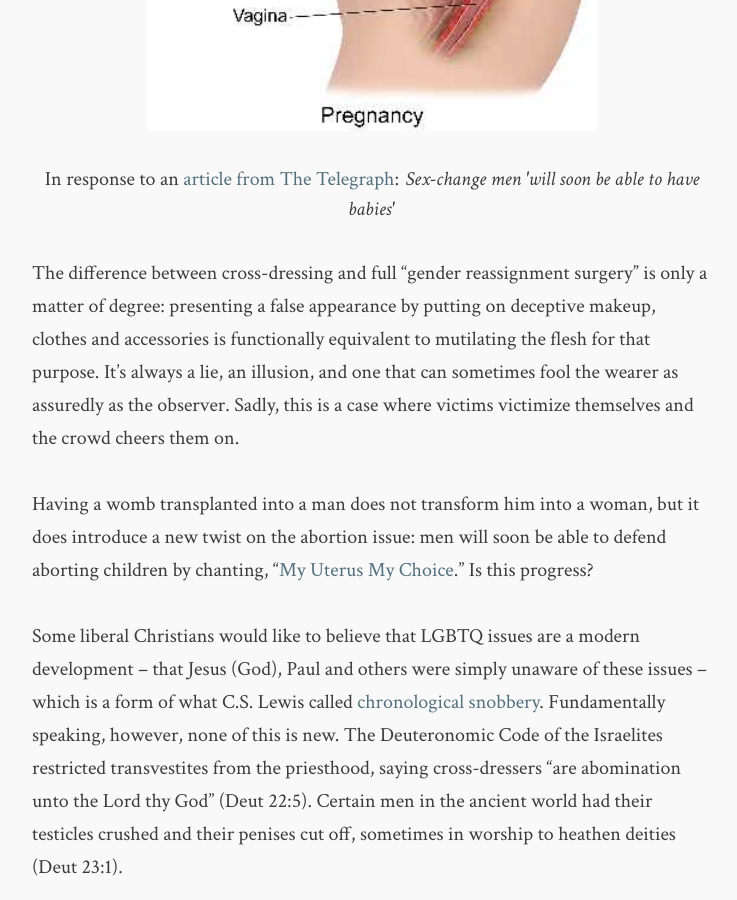
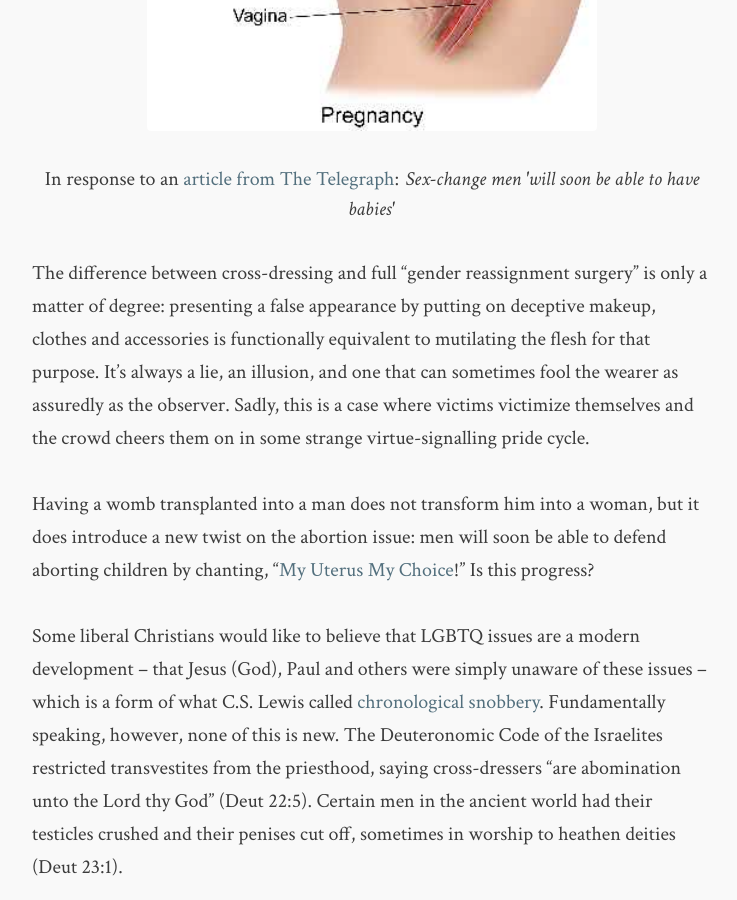
Before and after one commit to flashlightministries/oilforlight, a Jekyll site: the page built from _posts/2017-11-04-transgender-pretender.md, in a window 1280 px wide and 900 px high, scrolled down 586 px. Shown: the whole window, without its empty margins (268-1005 px from the left). Built offline with Jekyll 4.4.1, drawn with Linux system fonts in a browser that asks for light colours; nearby versions of some CDN libraries.

Commit message:
Update 2017-11-04-transgender-pretender.md

```diff
--- a/_posts/2017-11-04-transgender-pretender.md
+++ b/_posts/2017-11-04-transgender-pretender.md
@@ -11,9 +11,9 @@ image:
 comments: false
 ---
 
-The difference between cross-dressing and full "gender reassignment surgery" is only a matter of degree: presenting a false appearance by putting on deceptive makeup, clothes and accessories is functionally equivalent to mutilating the flesh for that purpose.  It's always a lie, an illusion, and one that can sometimes fool the wearer as assuredly as the observer.  Sadly, this is a case where victims victimize themselves and the crowd cheers them on.
+The difference between cross-dressing and full "gender reassignment surgery" is only a matter of degree: presenting a false appearance by putting on deceptive makeup, clothes and accessories is functionally equivalent to mutilating the flesh for that purpose.  It's always a lie, an illusion, and one that can sometimes fool the wearer as assuredly as the observer.  Sadly, this is a case where victims victimize themselves and the crowd cheers them on in some strange virtue-signalling pride cycle.
 
-Having a womb transplanted into a man does not transform him into a woman, but it does introduce a new twist on the abortion issue: men will soon be able to defend aborting children by chanting, "[My Uterus My Choice](https://www.google.com/search?q=my+uterus+my+choice&tbm=isch){:target="_blank"}."  Is this progress?
+Having a womb transplanted into a man does not transform him into a woman, but it does introduce a new twist on the abortion issue: men will soon be able to defend aborting children by chanting, "[My Uterus My Choice](https://www.google.com/search?q=my+uterus+my+choice&tbm=isch){:target="_blank"}!"  Is this progress?
 
 Some liberal Christians would like to believe that LGBTQ issues are a modern development -- that Jesus (God), Paul and others were simply unaware of these issues -- which is a form of what C.S. Lewis called [chronological snobbery](http://www.cslewisinstitute.org/webfm_send/47){:target="_blank"}.  Fundamentally speaking, however, none of this is new.  The Deuteronomic Code of the Israelites restricted transvestites from the priesthood, saying cross-dressers "are abomination unto the Lord thy God" (Deut 22:5).  Certain men in the ancient world had their testicles crushed and their penises cut off, sometimes in worship to heathen deities (Deut 23:1).
 
```
